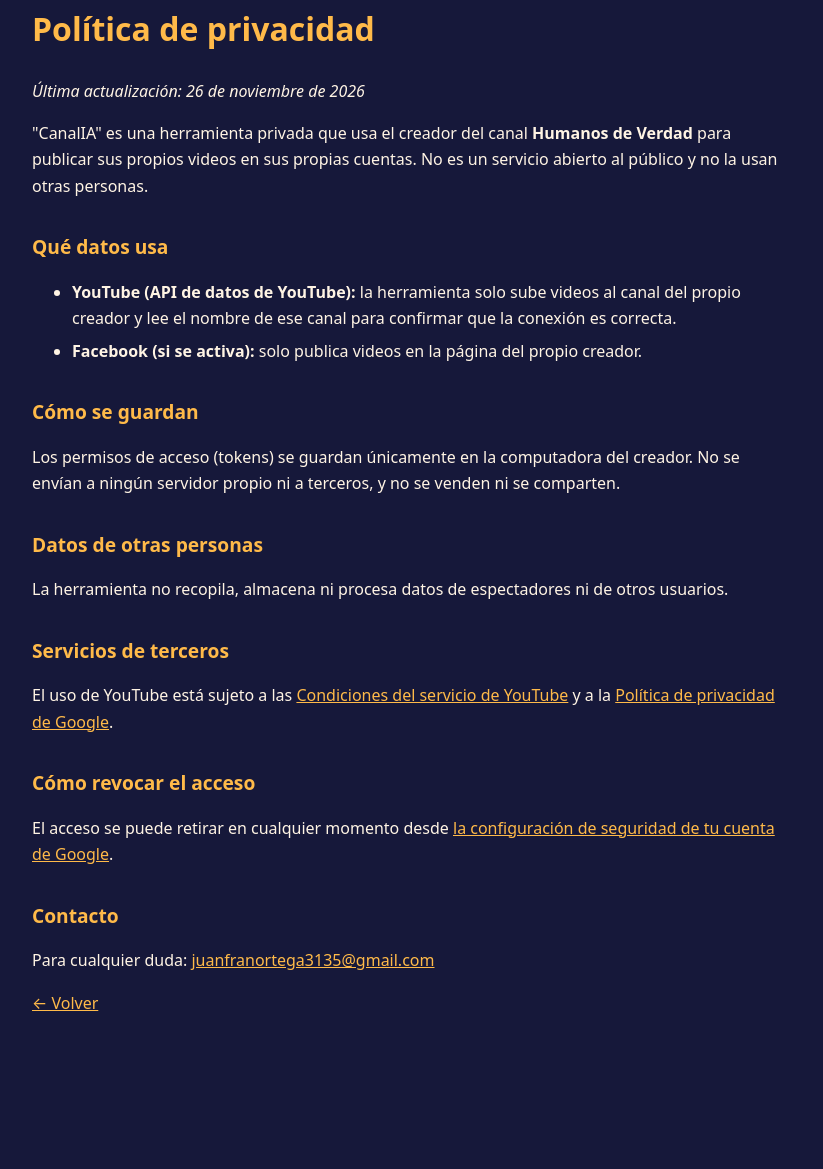
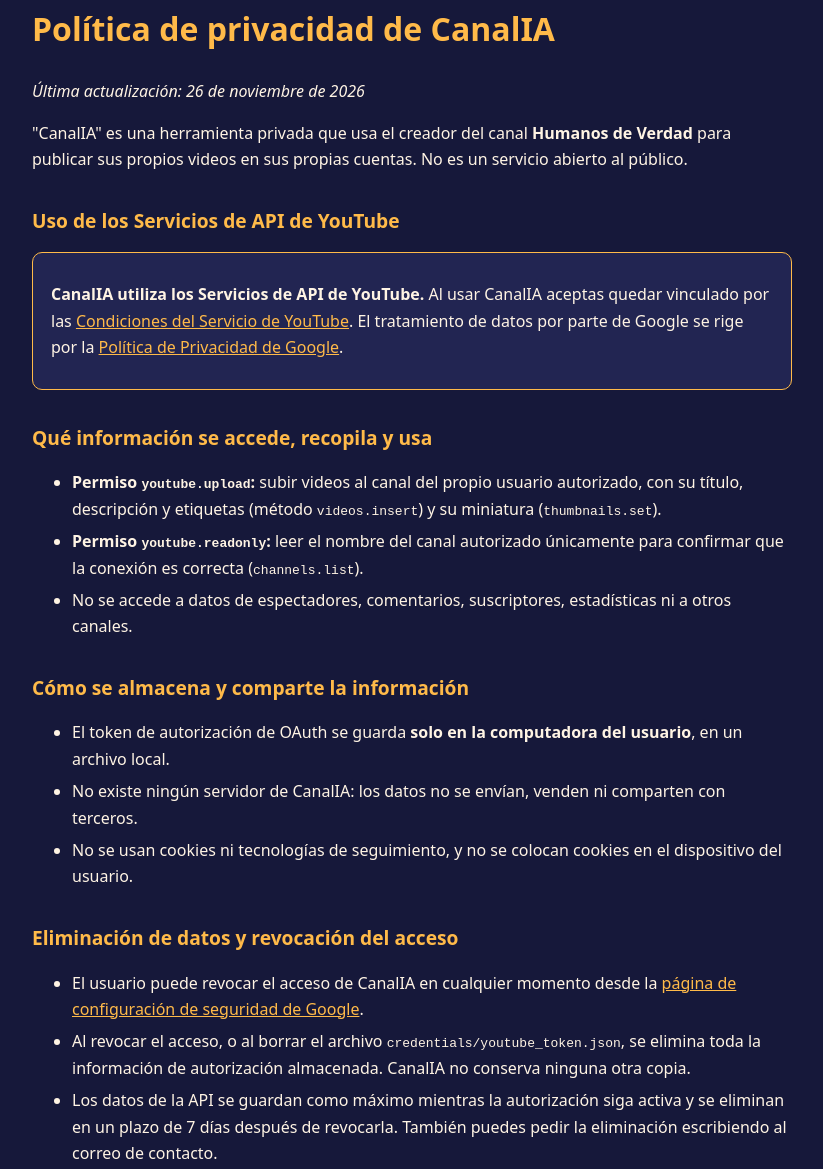
Before and after one commit to Juanfranortega/humanos-de-verdad, a plain HTML site: page privacidad.html in a window 1280 px wide. Shown: the part 66-1235 px from the top of the page, without its empty margins (228-1051 px from the left). Before the commit the page ends 1146 px from the top, so only its background shows below. Drawn offline with Linux system fonts and the light colour scheme.

Commit message:
Add files via upload

```diff
--- a/privacidad.html
+++ b/privacidad.html
@@ -10,38 +10,50 @@
   main { max-width: 760px; margin: 0 auto; padding: 48px 24px; line-height: 1.65; }
   h1 { color: #ffba49; } h2 { margin-top: 32px; color: #ffba49; font-size: 1.2rem; }
   a { color: #ffba49; } li { margin: 6px 0; }
+  .box { border: 1px solid #ffba49; border-radius: 10px; padding: 12px 18px; background: #222552; }
 </style>
 </head>
 <body>
 <main>
-<h1>Política de privacidad</h1>
+<h1>Política de privacidad de CanalIA</h1>
 <p><em>Última actualización: 26 de noviembre de 2026</em></p>
 
 <p>"CanalIA" es una herramienta privada que usa el creador del canal <strong>Humanos de Verdad</strong>
-para publicar sus propios videos en sus propias cuentas. No es un servicio abierto al público y no
-la usan otras personas.</p>
+para publicar sus propios videos en sus propias cuentas. No es un servicio abierto al público.</p>
 
-<h2>Qué datos usa</h2>
+<h2>Uso de los Servicios de API de YouTube</h2>
+<div class="box">
+<p><strong>CanalIA utiliza los Servicios de API de YouTube.</strong> Al usar CanalIA aceptas quedar vinculado por las
+<a href="https://www.youtube.com/t/terms">Condiciones del Servicio de YouTube</a>.
+El tratamiento de datos por parte de Google se rige por la
+<a href="http://www.google.com/policies/privacy">Política de Privacidad de Google</a>.</p>
+</div>
+
+<h2>Qué información se accede, recopila y usa</h2>
 <ul>
-  <li><strong>YouTube (API de datos de YouTube):</strong> la herramienta solo sube videos al canal del propio
-      creador y lee el nombre de ese canal para confirmar que la conexión es correcta.</li>
-  <li><strong>Facebook (si se activa):</strong> solo publica videos en la página del propio creador.</li>
+  <li><strong>Permiso <code>youtube.upload</code>:</strong> subir videos al canal del propio usuario autorizado,
+      con su título, descripción y etiquetas (método <code>videos.insert</code>) y su miniatura (<code>thumbnails.set</code>).</li>
+  <li><strong>Permiso <code>youtube.readonly</code>:</strong> leer el nombre del canal autorizado únicamente para confirmar
+      que la conexión es correcta (<code>channels.list</code>).</li>
+  <li>No se accede a datos de espectadores, comentarios, suscriptores, estadísticas ni a otros canales.</li>
 </ul>
 
-<h2>Cómo se guardan</h2>
-<p>Los permisos de acceso (tokens) se guardan únicamente en la computadora del creador. No se envían a
-ningún servidor propio ni a terceros, y no se venden ni se comparten.</p>
+<h2>Cómo se almacena y comparte la información</h2>
+<ul>
+  <li>El token de autorización de OAuth se guarda <strong>solo en la computadora del usuario</strong>, en un archivo local.</li>
+  <li>No existe ningún servidor de CanalIA: los datos no se envían, venden ni comparten con terceros.</li>
+  <li>No se usan cookies ni tecnologías de seguimiento, y no se colocan cookies en el dispositivo del usuario.</li>
+</ul>
 
-<h2>Datos de otras personas</h2>
-<p>La herramienta no recopila, almacena ni procesa datos de espectadores ni de otros usuarios.</p>
-
-<h2>Servicios de terceros</h2>
-<p>El uso de YouTube está sujeto a las <a href="https://www.youtube.com/t/terms">Condiciones del servicio de YouTube</a>
-y a la <a href="https://policies.google.com/privacy">Política de privacidad de Google</a>.</p>
-
-<h2>Cómo revocar el acceso</h2>
-<p>El acceso se puede retirar en cualquier momento desde
-<a href="https://myaccount.google.com/permissions">la configuración de seguridad de tu cuenta de Google</a>.</p>
+<h2>Eliminación de datos y revocación del acceso</h2>
+<ul>
+  <li>El usuario puede revocar el acceso de CanalIA en cualquier momento desde la
+      <a href="https://security.google.com/settings/security/permissions">página de configuración de seguridad de Google</a>.</li>
+  <li>Al revocar el acceso, o al borrar el archivo <code>credentials/youtube_token.json</code>, se elimina toda la
+      información de autorización almacenada. CanalIA no conserva ninguna otra copia.</li>
+  <li>Los datos de la API se guardan como máximo mientras la autorización siga activa y se eliminan en un plazo de
+      7 días después de revocarla. También puedes pedir la eliminación escribiendo al correo de contacto.</li>
+</ul>
 
 <h2>Contacto</h2>
 <p>Para cualquier duda: <a href="mailto:juanfranortega3135@gmail.com">juanfranortega3135@gmail.com</a></p>
```
Also changed, not shown: index.html (+13 -1 lines), terminos.html (+23 -7 lines).
